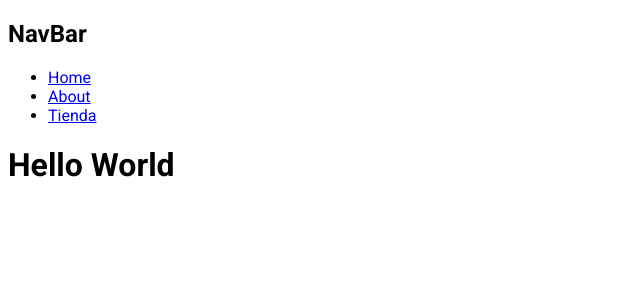
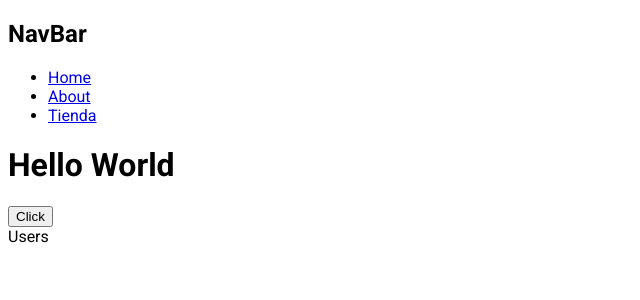
Before and after one commit to carlosdlacoste/PrimerProyecto-NextJS, a Next.js app: page / in a window 1280 px wide. Shown: the top 300 px of the page, without its empty margins (0-640 px from the left). Built offline with nearby package versions, Linux system fonts and the light colour scheme.

Commit message:
Aplicando use client a los componentes client de la app

```diff
--- a/app/page.jsx
+++ b/app/page.jsx
@@ -1,5 +1,35 @@
+"use client";
+import Users from "../components/users";
+import { useEffect, useRef } from "react";
+
 const Page = () => {
-    return <h1>Hello World</h1>
+
+    const isMounted = useRef(false);
+
+    useEffect(() => {
+        // es importante revisar esto ya que es una solucion temporal a que el useEffect se ejecute mas de una vez pero no resuelve el problema de raiz
+        if (isMounted.current) {
+            alert("loaded!")
+            console.log('useEffect se ejecutó');
+        } else {
+        isMounted.current = true;
+        }
+
+        // alert("Loaded!")
+    }, []);
+
+    return(
+        <>
+
+            <h1>Hello World</h1>
+            <button onClick={() => {
+                alert("Hello!")
+            }}>Click</button>
+            <section>
+                <Users/>
+            </section>
+        </>
+    );
 }
 
 export default Page;
--- /dev/null
+++ b/components/users.jsx
@@ -0,0 +1,4 @@
+
+export default function Users(){
+    return <div>Users</div>
+}
```
